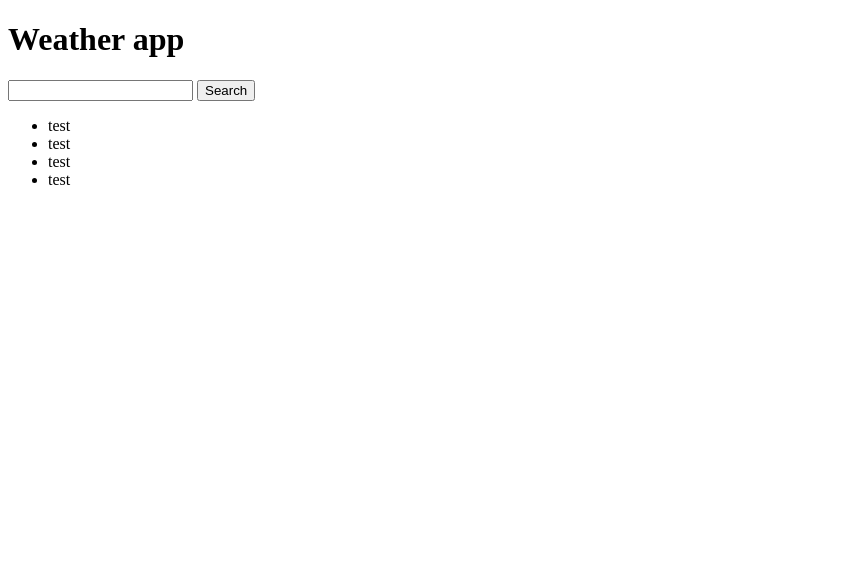
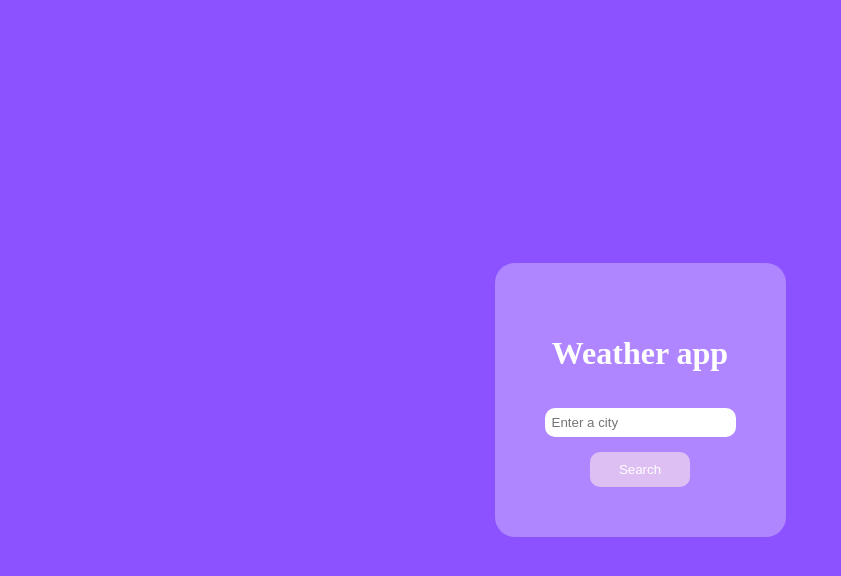
Before and after one commit to YassineDeplanque/weather-app, a plain HTML site: page index.html in a window 1280 px wide. Shown: the whole page, without its empty margins (0-841 px from the left). Drawn offline with Linux system fonts and the light colour scheme.

Commit message:
a bit of css

```diff
--- a/index.html
+++ b/index.html
@@ -4,20 +4,13 @@
     <meta charset="UTF-8">
     <meta name="viewport" content="width=device-width, initial-scale=1.0">
     <title>Document</title>
-
     <link rel="stylesheet" href="style.css">
 </head>
 <body>
-    <h1>Weather app</h1>
-    <input id="city" />
-    <button onclick="getData()">Search</button>
-    <div>
-        <ul>
-            <li>test</li>
-            <li>test</li>
-            <li>test</li>
-            <li>test</li>
-        </ul>
+    <div class="container">
+        <h1>Weather app</h1>
+        <input id="city" placeholder="Enter a city" />
+        <button onclick="getData()">Search</button>
     </div>
 </body>
 <script src="script.js"></script>
--- a/script.js
+++ b/script.js
@@ -23,5 +23,4 @@ fetch(currentWeatherUrl)
     .catch(error => {
         console.error("Erreur lors de l'appel à l'API :", error);
     });
-
 }
--- a/style.css
+++ b/style.css
@@ -0,0 +1,41 @@
+body, html {
+  height: 100%;
+  margin: 0;
+  display: flex;
+  justify-content: center;
+  align-items: center;
+  background-color: #8C52FF;
+}
+
+.container {
+
+  background-color: rgba(255, 255, 255, 0.3);
+  border-radius: 3px;
+  display: flex;
+  flex-direction: column;
+  justify-content: center;
+  align-items: center;
+  gap: 15px;
+  padding: 50px;
+  border-radius: 20px;
+}
+
+h1 {
+    color: white;
+}
+
+input {
+    border-radius: 10px;
+    padding: 7px;
+    border: none;
+}
+
+button {
+    background-color: #debff4;
+    color: white;
+    padding: 10px;
+    border: none;
+    cursor: pointer;
+    border-radius: 10px;
+    width: 100px;
+}
```
Lines whose indentation alone changed are shown as unchanged.
